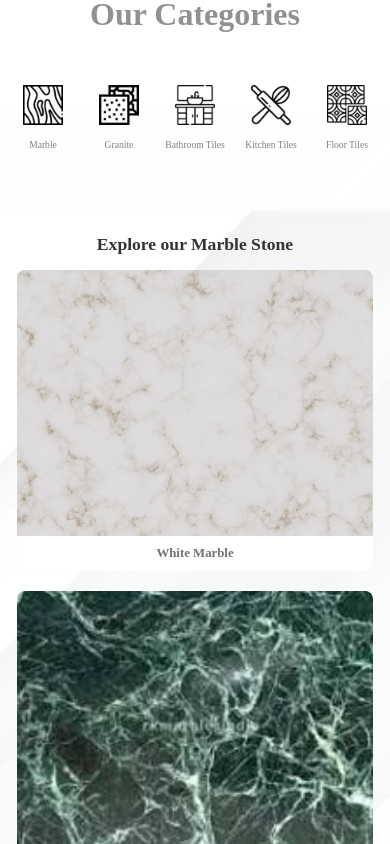
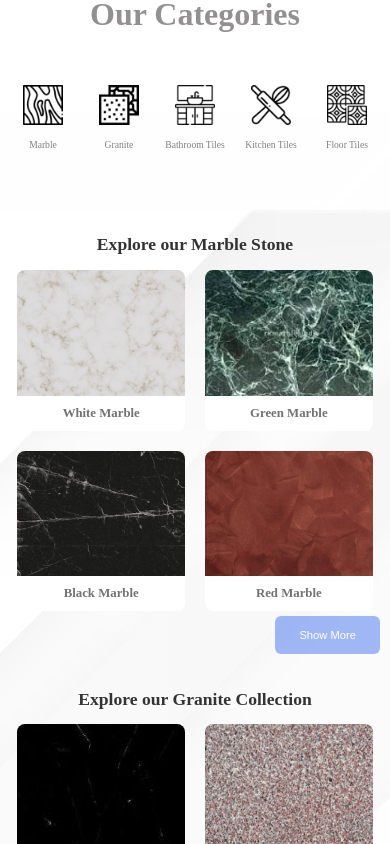
Before and after one commit to jitendra-191906/Client-Project, a React (Create React App) app: page / in a window 390 px wide. Shown: the part 1156-2000 px from the top of the page. Built offline with nearby package versions, Linux system fonts and the light colour scheme.

Commit message:
updated: home_product UI

```diff
--- a/src/Style/products.css
+++ b/src/Style/products.css
@@ -114,41 +114,26 @@
 @media (max-width:1041px) {
   .home_product_grid {
     grid-template-columns: repeat(auto-fill, minmax(220px, 1fr));
-
-
   }
 
   .home_product_title h2 {
     font-size: 1.4rem;
-
   }
 
   .home_explore_button {
     font-size: .8rem;
-
   }
 
 }
 
-@media (max-width: 959px) {
-  .home_product_grid {
-    grid-template-columns: repeat(auto-fill, minmax(200px, 1fr));
-
-
-  }
-
-  .home_product_title h2 {
-    font-size: 1.4rem;
-
+@media (max-width: 1000px) {
+  .home_product_grid> :last-child {
+    display: none;
   }
 }
 
+
 @media (max-width: 879px) {
-  .home_product_grid {
-    grid-template-columns: repeat(auto-fill, minmax(170px, 1fr));
-
-
-  }
 
   .home_product_title h2 {
     font-size: 1.3rem;
@@ -163,9 +148,7 @@
 
 @media (max-width: 759px) {
   .home_product_grid {
-    grid-template-columns: repeat(auto-fill, minmax(150px, 1fr));
-
-
+    grid-template-columns: repeat(auto-fill, minmax(200px, 1fr));
   }
 
   .home_product_title h2 {
@@ -175,11 +158,9 @@
   }
 }
 
-@media (max-width: 679px) {
+@media (max-width: 690px) {
   .home_product_grid {
-    grid-template-columns: repeat(auto-fill, minmax(130px, 1fr));
-
-
+    grid-template-columns: repeat(auto-fill, minmax(180px, 1fr));
   }
 
   .home_product_title h2 {
@@ -199,18 +180,31 @@
 }
 
 
-@media (max-width: 599px) {
+@media (max-width: 620px) {
   .home_product_grid {
     grid-template-columns: repeat(auto-fill, minmax(175px, 1fr));
   }
 
 }
 
-@media (max-width: 389px) {
+@media (max-width: 608px) {
+  .home_product_grid> :last-child {
+    display: block;
+  }
+
+}
+
+@media (max-width: 408px) {
   .home_product_grid {
     grid-template-columns: repeat(auto-fill, minmax(140px, 1fr));
+  }
+
+}
 
 
+@media (max-width: 335px) {
+  .home_product_grid {
+    grid-template-columns: repeat(auto-fill, minmax(120px, 1fr));
   }
 
   .home_explore_button {
@@ -219,11 +213,9 @@
   }
 }
 
-@media (max-width: 319px) {
+@media (max-width: 292px) {
   .home_product_grid {
     grid-template-columns: repeat(auto-fill, minmax(100px, 1fr));
-
-
   }
 
   .home_explore_button {
```
